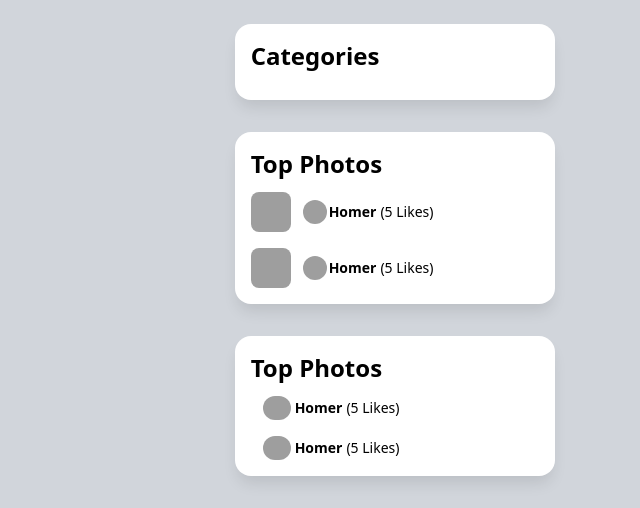
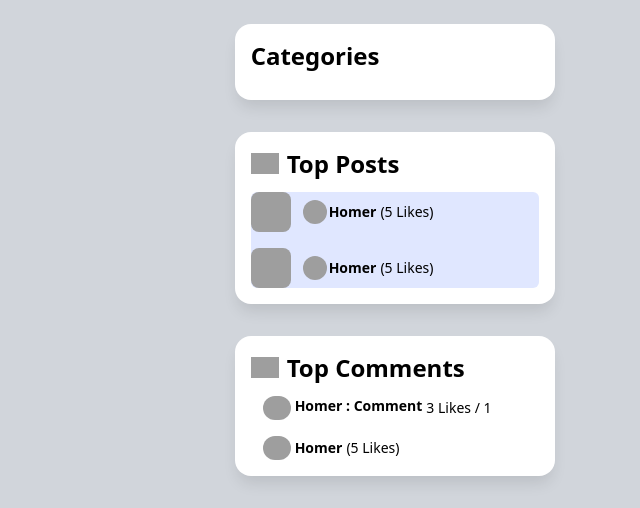
Before and after one commit to Chuks-ked/django_htmx, a Django app: page /category/1/ in a window 1280 px wide. Shown: the part 466-974 px from the top of the page, without its empty margins (640-1280 px from the left). Run offline with Django 5.2, Linux system fonts and the light colour scheme; data that the repository does not hold is empty; some libraries are stand-ins or nearby versions; grey boxes are pictures that could not be loaded.

Commit message:
category loop

```diff
--- a/templates/includes/sidebar.html
+++ b/templates/includes/sidebar.html
@@ -1,3 +1,5 @@
+{% load static %}
+
 <aside x-show="mobileSidebarOpen" x-cloak class="md:!block col-span-full md:col-span-1 mx-[5%] md:mr-[20%] order:1 md:order-2"
         x-transition:enter="duration-300 ease-out"
         x-transition:enter-start="opacity-0 -mt-96"
@@ -12,27 +14,14 @@
                     <span class="font-bold text-sm">{{ category.name}}</span>
                 </a></li>
                 {% endfor %}
-                <!-- <li class="hover:bg-gray-100 rounded-md trasition duration-150"><a class="flex items-center p-2" href="">
-                    <img class="w-8 h-8 object-cover mr-2" src="https://img.icons8.com/small/96/null/portrait.png">
-                    <span class="font-bold text-sm">People</span>
-                </a></li>
-                <li class="hover:bg-gray-100 rounded-md trasition duration-150"><a class="flex items-center p-2" href="">
-                    <img class="w-8 h-8 object-cover mr-2" src="https://img.icons8.com/small/96/null/dog.png">
-                    <span class="font-bold text-sm">Animals</span>
-                </a></li>
-                <li class="hover:bg-gray-100 rounded-md trasition duration-150"><a class="flex items-center p-2" href="">
-                    <img class="w-8 h-8 object-cover mr-2" src="https://img.icons8.com/small/96/null/collage.png">
-                    <span class="font-bold text-sm">Abstract</span>
-                </a></li>
-                <li class="hover:bg-gray-100 rounded-md trasition duration-150"><a class="flex items-center p-2" href="">
-                    <img class="w-8 h-8 object-cover mr-2" src="https://img.icons8.com/small/96/null/180-degrees.png">
-                    <span class="font-bold text-sm">Black & White</span>
-                </a></li> -->
             </ul>
         </section>
         <section class="card p-4">
-            <h2 class="">Top Photos</h2>
-            <ul class="">
+            <div class="flex items-center">
+                <img class="w-7 mr-2 mb-3" src="{% static 'images/fireheart_black.svg' %}" alt="">
+                <h2 class="">Top Posts</h2>
+            </div>
+            <ul class="{% if category.slug == tag.slug %} !bg-indigo-100 hover:bg-gray-100 rounded-md trasition duration-150 {% endif %}">
                 <li class="mb-4"><a class="flex items-center" href="">
                     <img class="w-10 h-10 rounded-lg object-cover mr-3" src="https://live.staticflickr.com/65535/50618365686_36f887ab88_c.jpg">
                     <img class="w-6 h-6 rounded-full object-cover mr-0.5" src="https://img.icons8.com/small/96/A9A9A9/happy.png">
@@ -48,13 +37,20 @@
             </ul>
         </section>
         <section class="card p-4">
-            <h2 class="">Top Photos</h2>
+            <div class="flex items-center">
+                <img class="w-7 mr-2 mb-3" src="{% static 'images/fireheart_black.svg' %}" alt="">
+                <h2 class="">Top Comments</h2>
+            </div>
             <ul class="px-3">
-                <li class="mb-4"><a class="flex items-center" href="">
-                    <img class="w-7 h-6 rounded-full object-cover mr-1" src="https://img.icons8.com/small/96/A9A9A9/happy.png">
-                    <span class="font-bold text-sm mr-1">Homer</span>
-                    <span class="text-sm font-light text-grey-500">(5 Likes)</span>
-                </a></li>
+                <li class="mb-4">
+                    <a class="flex items-center" href="">
+                        <div class="flex items-stretch justify-between">
+                            <img class="w-7 h-6 rounded-full object-cover mr-1" src="https://img.icons8.com/small/96/A9A9A9/happy.png">
+                            <span class="font-bold text-sm mr-1 truncate">Homer : Comment</span>
+                        </div>
+                        <span class="text-sm font-light text-grey-500 shrink-0">3 Likes / 1</span>
+                    </a>
+                </li>
                 <li><a class="flex items-center"  href="">
                     <img class="w-7 h-6 rounded-full object-cover mr-1" src="https://img.icons8.com/small/96/A9A9A9/happy.png">
                     <span class="font-bold text-sm mr-1">Homer</span>
```
